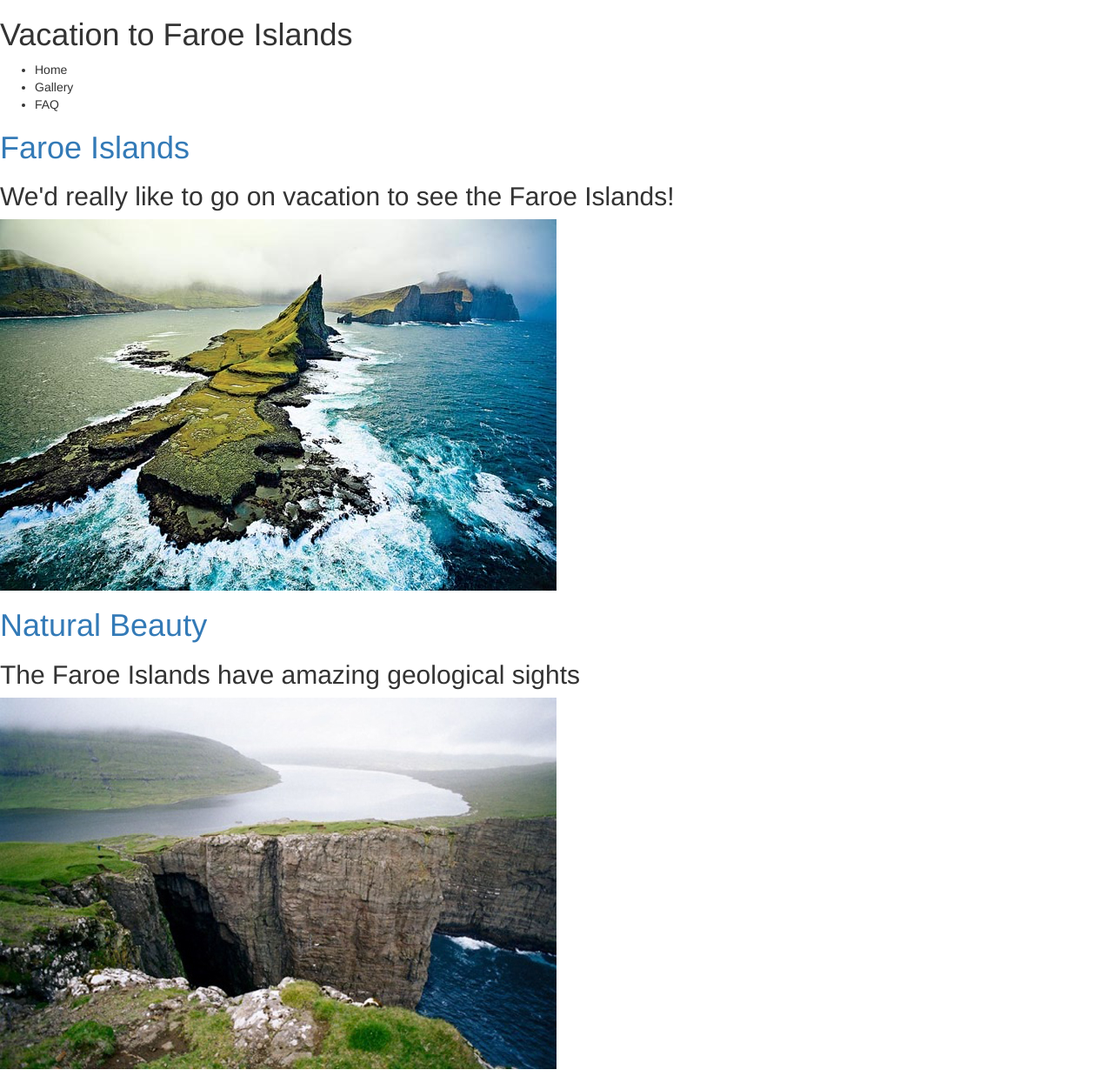
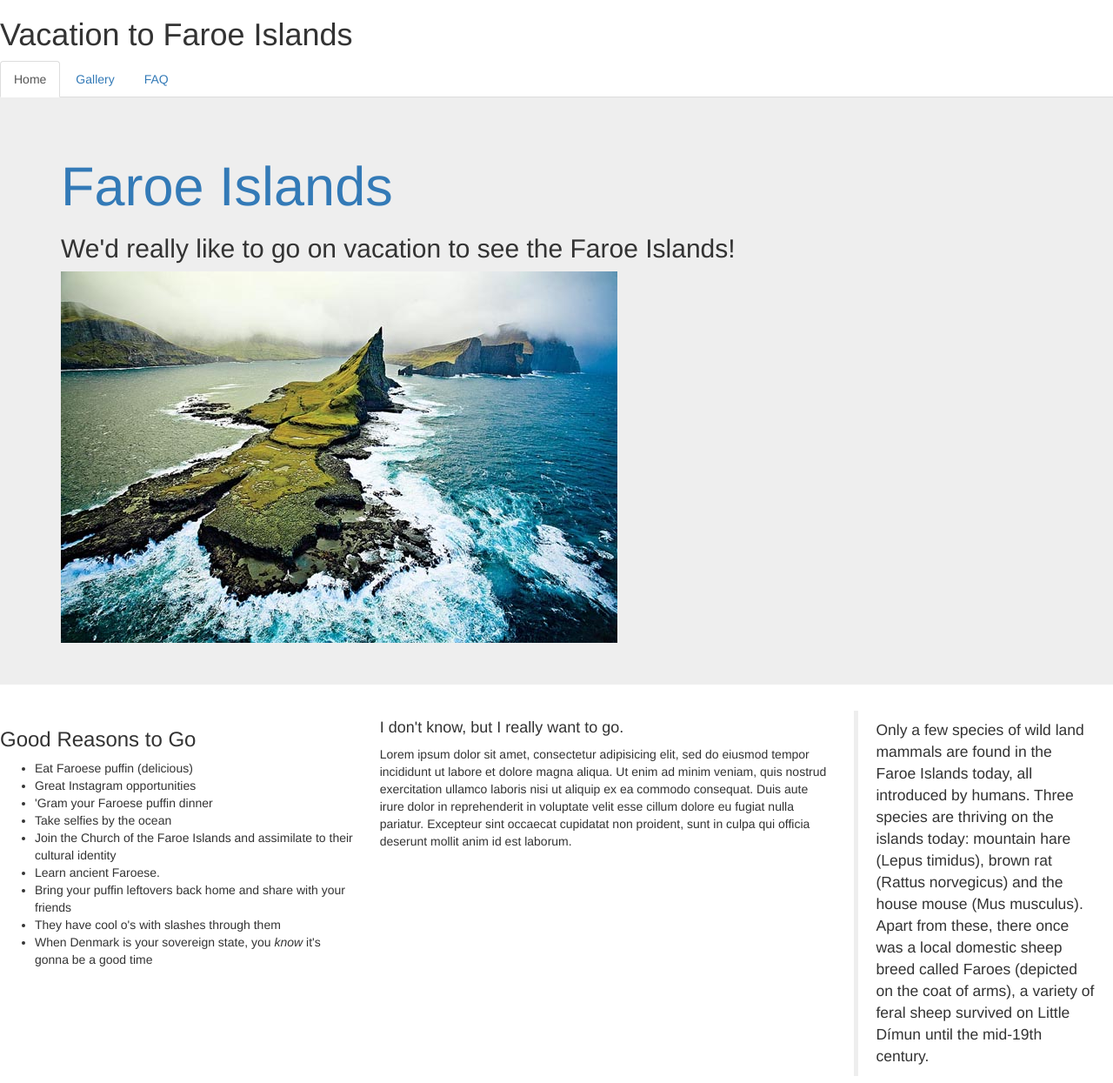
Before and after one commit to campoore2/vacation, a plain HTML site: page index.html in a window 1280 px wide. Shown: the top 1245 px of the page at 87% size. Drawn offline with nearby package versions, Linux system fonts and the light colour scheme.

Commit message:
add bootstrap to html for navigation, jumbotron, and content columns

```diff
--- /dev/null
+++ b/css/custom.css
@@ -0,0 +1,7 @@
+
+
+
+
+footer {
+  text-align: center;
+}
--- a/index.html
+++ b/index.html
@@ -5,41 +5,48 @@
     <title>Vacation</title>
     <link rel="stylesheet" href="https://maxcdn.bootstrapcdn.com/bootstrap/3.3.6/css/bootstrap.min.css" integrity="sha384-1q8mTJOASx8j1Au+a5WDVnPi2lkFfwwEAa8hDDdjZlpLegxhjVME1fgjWPGmkzs7" crossorigin="anonymous">
     <link rel="stylesheet" href="https://maxcdn.bootstrapcdn.com/bootstrap/3.3.6/css/bootstrap-theme.min.css" integrity="sha384-fLW2N01lMqjakBkx3l/M9EahuwpSfeNvV63J5ezn3uZzapT0u7EYsXMjQV+0En5r" crossorigin="anonymous">
+    <link href="css/custom.css" rel="stylesheet" type="text/css">
   </head>
   <body>
 
     <header>
       <h1>Vacation to Faroe Islands</h1>
 
-      <nav>
-        <ul>
-          <li>Home</li>
-          <li>Gallery</li>
-          <li>FAQ</li>
+      <div role="navigation">
+        <ul class="nav nav-tabs">
+          <li role="presentation" class="active">
+            <a href="#">Home</a>
+          </li>
+          <li role="presentation">
+            <a href="#">Gallery</a>
+          </li>
+          <li role="presentation">
+            <a href="#">FAQ</a>
+          </li>
         </ul>
-      </nav>
+      </div>
     </header>
 
-    <div>
-      <div>
+    <div class="jumbotron">
+      <div class="container faroe">
         <h1><a href="index.html">Faroe Islands</a></h1>
         <h2>We'd really like to go on vacation to see the Faroe Islands!</h2>
-        <img src="img/faroe-islands.jpg" alt="">
+        <img class="img-responsive" src="img/faroe-islands.jpg" alt="">
       </div>
-      <div>
+      <!-- <div class="container natural">
         <h1><a href="nature.html">Natural Beauty</a></h1>
         <h2>The Faroe Islands have amazing geological sights</h2>
         <img src="img/natural-beauty.jpg" alt="">
       </div>
-      <div>
+      <div class="container puffins">
         <h1><a href="puffins.html">Puffins.</a></h1>
         <h2>Faroese puffins are very common and part of the local cuisine.</h2>
-        <img src="img/puffin.jpg" alt="">
+        <img src="img/puffin.jpg" alt=""> -->
       </div>
     </div>
 
-    <div>
-      <div class="">
+    <div class="row">
+      <div class="col-md-4">
         <h3>Good Reasons to Go</h3>
         <ul>
           <li>Eat Faroese puffin (delicious)</li>
@@ -53,11 +60,11 @@
           <li>When Denmark is your sovereign state, you <em>know</em> it's gonna be a good time</li>
         </ul>
       </div>
-      <div class="">
+      <div class="col-md-5">
         <h4>I don't know, but I really want to go.</h4>
         <p>Lorem ipsum dolor sit amet, consectetur adipisicing elit, sed do eiusmod tempor incididunt ut labore et dolore magna aliqua. Ut enim ad minim veniam, quis nostrud exercitation ullamco laboris nisi ut aliquip ex ea commodo consequat. Duis aute irure dolor in reprehenderit in voluptate velit esse cillum dolore eu fugiat nulla pariatur. Excepteur sint occaecat cupidatat non proident, sunt in culpa qui officia deserunt mollit anim id est laborum.</p>
       </div>
-      <div class="">
+      <div class="col-md-3">
         <blockquote cite="https://en.wikipedia.org/wiki/Faroe_Islands">
           Only a few species of wild land mammals are found in the Faroe Islands today, all introduced by humans. Three species are thriving on the islands today: mountain hare (Lepus timidus), brown rat (Rattus norvegicus) and the house mouse (Mus musculus). Apart from these, there once was a local domestic sheep breed called Faroes (depicted on the coat of arms), a variety of feral sheep survived on Little Dímun until the mid-19th century.
         </blockquote>
```
